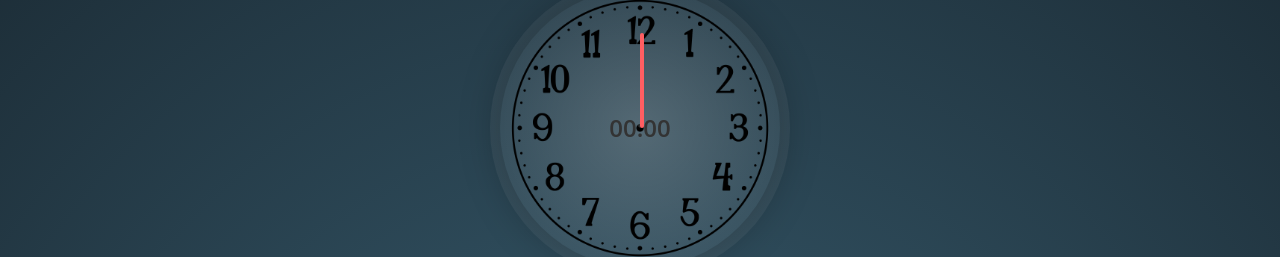
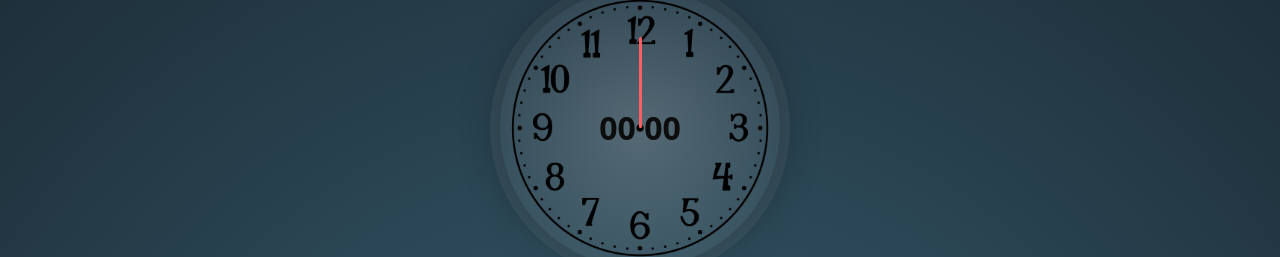
Before and after one commit to unikabista/pomodoro-, a website: page index.html in a window 1280 px wide. Shown: the part 322-579 px from the top of the page. Drawn offline with Linux system fonts and the light colour scheme.

Commit message:
Timer style change

```diff
--- a/script.js
+++ b/script.js
@@ -23,7 +23,7 @@ document.addEventListener("DOMContentLoaded", function () {
   function updateTimerDisplay(seconds) {
     const minutes = Math.floor(seconds / 60);
     const remainingSeconds = seconds % 60;
-    timerDisplay.textContent = `${minutes.toString().padStart(2, "0")}:${remainingSeconds
+    timerDisplay.textContent = `${minutes.toString().padStart(2, "0")} ${remainingSeconds
       .toString()
       .padStart(2, "0")}`;
   }
--- a/style.css
+++ b/style.css
@@ -171,20 +171,23 @@ main {
 }
 
 #timerDisplay {
-  font-size: 1.5rem;
-  color: #333;
+  font-size: 2rem;
+  color: rgb(14, 13, 13);
   font-weight: 600;
   text-transform: uppercase;
   text-align: center;
+  font-weight: bold;
+  position: relative;
+  z-index: 1;
 }
 
 .timer-pointer {
   position: absolute;
-  width: 4px;
-  height: 95px;
+  width: 3.9px;
+  height: 91px;
   background: #ff5e62;
-  top: 45px; /* moves pointer up near the top */
-  left: 50%;
+  top: 49.2px; /* moves pointer up near the top */
+  left: 49.5%;
   transform: translateX(-50%) rotate(0deg);
   transform-origin: bottom center;
   border-radius: 2px;
```
